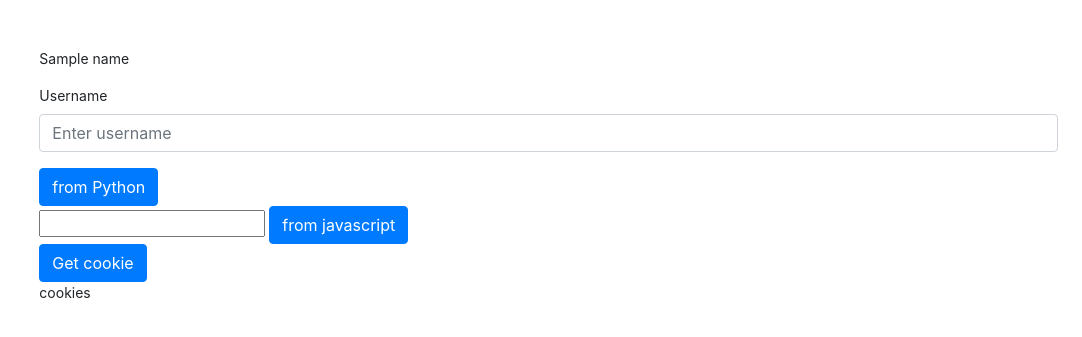
After one commit to NibuTake/js_train, a Flask app: template make_ppt/templates/cookie_pie.html in a window 1280 px wide. The commit adds this page. Shown: the top 337 px of the page, without its empty margins (198-1280 px from the left). Run offline with Flask 2, Linux system fonts and the light colour scheme; the template is opened without the code that fills it: most values are stand-ins (such as "Sample title", 1, 10 or a date in 2020); some libraries are stand-ins or nearby versions.

Commit message:
add cookie

```diff
--- a/make_ppt/app.py
+++ b/make_ppt/app.py
@@ -1,9 +1,10 @@
-from flask import Flask, render_template
+from flask import Flask, render_template, make_response, redirect, request, jsonify
 from flask_bootstrap import Bootstrap
 
 app = Flask(__name__)
 bootstrap = Bootstrap(app)
 
+name = 'unknown'
 
 @app.route("/")
 def hello():
@@ -14,5 +15,33 @@ def hello():
 def index():
     return render_template("index.html")
 
+@app.route("/cookie_pie")
+def cocckie_pie():
+    if request.cookies.get('name'):
+        name = request.cookies.get('name')
+        print('get cookie')
+        print(name)
+    return render_template("cookie_pie.html", name=name)
+
+@app.route("/get_uname", methods=['POST', 'GET'])
+def get_uname():
+
+    if request.method == 'POST':
+        name = request.form['username']
+        print(name)
+    elif request.cookies.get('name'):
+        name = request.cookies.get('name')
+        print('get cookie')
+        print(name)
+    response = make_response(render_template("cookie_pie.html", name=name))
+    response.set_cookie('name', name)
+    return response
+
+@app.route("/get_cookie")
+def get_cookie():
+    cookie = request.cookies
+
+    return jsonify({'cookie': cookie})
+
 if __name__ == "__main__":
-    app.run(host='0.0.0.0', port=5000, debug=True)
+    app.run(host='0.0.0.0', port=5001, debug=True)
--- /dev/null
+++ b/make_ppt/static/js/cookie_test.js
@@ -0,0 +1,54 @@
+    //var js_cookie = document.add_cookie.js_cookie.value;
+
+if (document.cookie) {
+    var doc_cookie = document.cookie;
+    doc_cookie = parseCookie(doc_cookie);
+    replaceTextCook(doc_cookie);
+}
+
+// On click delete.
+$("#add_cookie_btn").on("click", function () {
+    js_cookie = document.add_cookie.js_cookie.value;
+    document.cookie = "js_cookie=" + js_cookie;
+    console.log("Add " +  js_cookie + " to cookie.");
+    return false;
+});
+
+$("#get_cookie").on("click", function () {
+    $.getJSON($SCRIPT_ROOT + '/get_cookie', {
+      }, function(data) {
+        // Recieve data from python as json and json.dumped.
+        var cookie = data.cookie;
+        console.log(cookie);
+        replaceTextCook(cookie);
+    return false;
+      });
+});
+
+function replaceTextCook(cookie) {
+    console.log(cookie);
+    var sam = document.getElementById("allcookie");
+    sam.textContent = cookie['name'] + ", " + cookie['js_cookie'];
+    return false;
+};
+
+
+function parseCookie(doc_cookie) {
+    var cookie_key = [];
+    var cookie_value = [];
+    var doc_cookie_array = doc_cookie.split("; ");
+
+    for (var ck of doc_cookie_array){
+        var add_data = ck.split("=");
+        cookie_key.push(add_data[0]);
+        cookie_value.push(add_data[1]);
+    }
+
+    var cookie_json = {};
+
+    for (k in doc_cookie_array){
+        cookie_json[cookie_key[k]] = cookie_value[k];
+    }
+    return cookie_json;
+
+}
--- /dev/null
+++ b/make_ppt/templates/cookie_pie.html
@@ -0,0 +1,87 @@
+<!doctype html>
+<html lang="ja">
+
+<head>
+    <meta charset="utf-8">
+    <meta name="viewport" content="width=device-width, initial-scale=1, shrink-to-fit=no">
+    <meta name="description" content="">
+    <meta name="author" content="Mark Otto, Jacob Thornton, and Bootstrap contributors">
+    <meta name="generator" content="Jekyll v3.8.5">
+    <title>Rorscha</title>
+
+    <!-- Bootstrap core CSS -->
+    <!--
+    <link href="{{ url_for('static', filename='css/bootstrap.min.css') }}" rel="stylesheet"
+        integrity="sha384-GJzZqFGwb1QTTN6wy59ffF1BuGJpLSa9DkKMp0DgiMDm4iYMj70gZWKYbI706tWS" crossorigin="anonymous">
+    -->
+
+    <link href="{{ url_for('static', filename='css/bootstrap.min.css') }}" rel="stylesheet">
+
+    <link href="{{ url_for('static', filename='css/sidebar.css') }}" rel="stylesheet">
+    <script type=text/javascript> $SCRIPT_ROOT={{ request.script_root|tojson|safe }}; </script>
+
+    <style>
+        #jquery-ui-sortable {
+            list-style-type: none;
+            margin: 0;
+            padding: 0;
+        }
+
+        #jquery-ui-sortable li {
+            margin: 0 3px 3px 3px;
+            padding: 0.3em;
+            padding-left: 1em;
+            font-size: 15px;
+            font-weight: bold;
+            cursor: move;
+        }
+    </style>
+</head>
+
+<body>
+    <div class="container-fluid">
+        <div class="row">
+
+            <main role="main" class="col-md-9 ml-sm-auto col-lg-10 px-4">
+                <p>{{ name}} </p>
+                    <form action="/get_uname" method="POST">
+                            <div class="form-group">
+                              <label >Username</label>
+                              <input type="text" class="form-control" name="username" id="username" aria-describedby="emailHelp" placeholder="Enter username">
+                            </div>
+                            <button type="submit" class="btn btn-primary" id="user_submit">from Python</button>
+                          </form>
+
+                          <form name="add_cookie">
+                                <input name="js_cookie" type="text" />
+                                <button type="submit" class="btn btn-primary" id="add_cookie_btn">from javascript</button>
+                            </form>
+
+                        <button type="submit" class="btn btn-primary" id="get_cookie">Get cookie</button>
+                <!-- Card_list -->
+                <p id="allcookie"> cookies </p>
+                <div id="card_list"></div>
+            </main>
+        </div>
+    </div>
+
+</body>
+
+
+
+<script src="https://ajax.googleapis.com/ajax/libs/jquery/2.0.3/jquery.min.js"></script>
+<script>
+  window.jQuery || document.write("<script src='local_copy_path/jquery.js'><\/script>");
+</script>
+
+<script src="{{ url_for('static', filename='js/bootstrap.bundle.min.js') }}"></script> </script>
+
+
+<link type="text/css" rel="stylesheet" href="http://code.jquery.com/ui/1.10.3/themes/cupertino/jquery-ui.min.css">
+<script type="text/javascript" src="http://code.jquery.com/jquery-1.9.1.min.js"></script>
+<script type="text/javascript" src="http://code.jquery.com/ui/1.10.3/jquery-ui.min.js"></script>
+
+<script type="text/javascript" src="./static/js/cookie_test.js"></script>
+
+
+</html>
```
Also changed, not shown: make_ppt/static/js/sample.js (+9 -0 lines), make_ppt/templates/index.html (+18 -3 lines), make_ppt/README.md (added).
